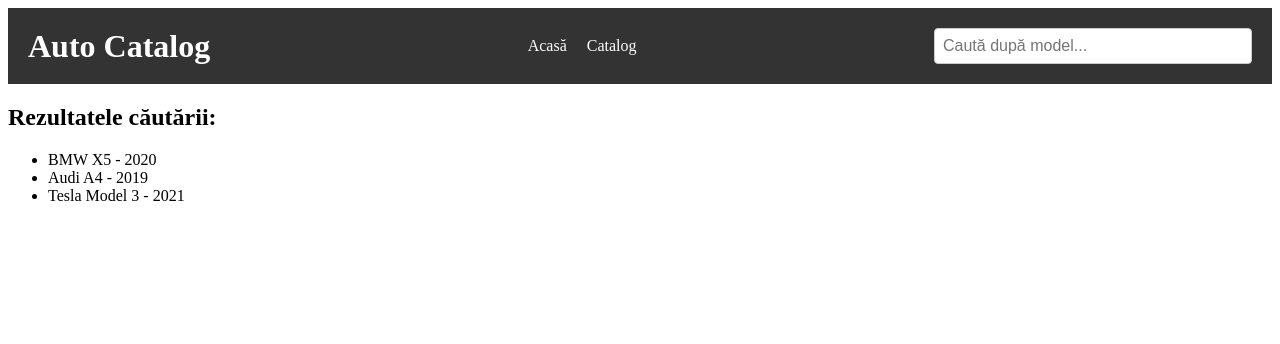
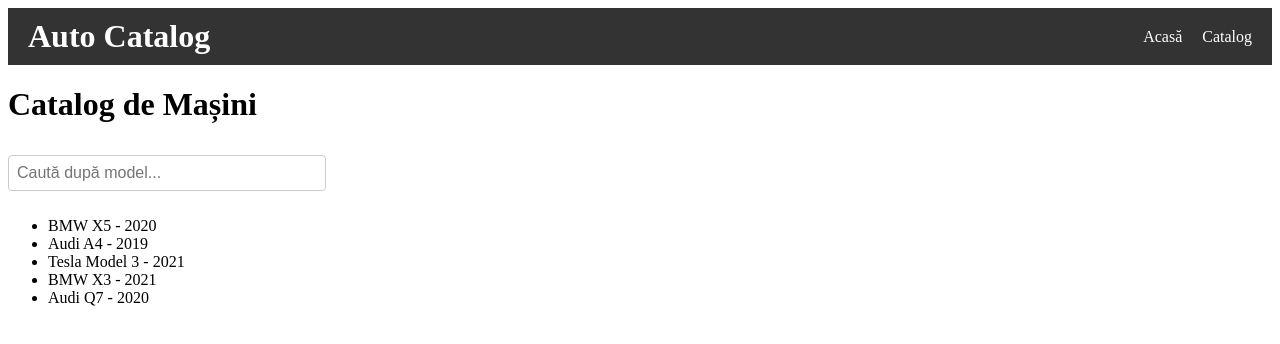
Before and after one commit to radufurtuna/Practica-in-productie-, a React (Create React App) app: page /catalog in a window 1280 px wide. Shown: the top 344 px of the page. Built offline with nearby package versions, Linux system fonts and the light colour scheme.

Commit message:
Separare in doua pagini

```diff
--- a/package.json
+++ b/package.json
@@ -9,6 +9,7 @@
     "@testing-library/user-event": "^13.5.0",
     "react": "^19.1.1",
     "react-dom": "^19.1.1",
+    "react-router-dom": "^7.8.2",
     "react-scripts": "5.0.1",
     "web-vitals": "^2.1.4"
   },
--- a/public/index.html
+++ b/public/index.html
@@ -1,7 +1,7 @@
 <!DOCTYPE html>
 <html lang="en">
   <head>
-    <meta charset="utf-8" />
+  <meta charset="utf-8" />
     <link rel="icon" href="%PUBLIC_URL%/favicon.ico" />
     <meta name="viewport" content="width=device-width, initial-scale=1" />
     <meta name="theme-color" content="#000000" />
--- a/src/App.js
+++ b/src/App.js
@@ -1,70 +1,31 @@
-import React, { useState, useEffect } from 'react';
+import React from 'react';
+import { BrowserRouter as Router, Routes, Route, Link } from 'react-router-dom';
+import Home from './Home';
+import Catalog from './Catalog';
 import './style.css';
 
-// Datele inițiale (poți înlocui cu un API sau un fișier JSON extern)
-const MOCK_DATA = [
-  { id: 1, car_model: 'BMW X5', year: 2020 },
-  { id: 2, car_model: 'Audi A4', year: 2019 },
-  { id: 3, car_model: 'Tesla Model 3', year: 2021 },
-];
-
-// Funcție pentru filtrarea mașinilor
-const filterCars = (searchText, listOfCars) => {
-  if (!searchText) {
-    return listOfCars;
-  }
-  return listOfCars.filter(({ car_model }) =>
-    car_model.toLowerCase().includes(searchText.toLowerCase())
-  );
-};
-
 function App() {
-  const [searchTerm, setSearchTerm] = useState(''); // Textul introdus în bara de căutare
-  const [carList, setCarList] = useState(MOCK_DATA); // Lista de mașini filtrată
-
-  // Debounce pentru căutare (optimizare)
-  useEffect(() => {
-    const debounce = setTimeout(() => {
-      const filteredCars = filterCars(searchTerm, MOCK_DATA);
-      setCarList(filteredCars);
-    }, 300); // Așteaptă 300ms
-
-    return () => clearTimeout(debounce); // Curăță timeout-ul la fiecare modificare
-  }, [searchTerm]);
-
   return (
+    <Router>
       <div className="App">
-      {/* Bara de navigare */}
         <header className="App-header">
           <h1>Auto Catalog</h1>
           <nav>
             <ul>
-            <li><a href="#home">Acasă</a></li>
-            <li><a href="#catalog">Catalog</a></li>
+              <li><Link to="/">Acasă</Link></li>
+              <li><Link to="/catalog">Catalog</Link></li>
             </ul>
           </nav>
-        {/* Bara de căutare */}
-        <input
-          type="text"
-          placeholder="Caută după model..."
-          value={searchTerm}
-          onChange={(e) => setSearchTerm(e.target.value)}
-          className="search-bar"
-        />
         </header>
 
-      {/* Conținut principal */}
         <main>
-        <h2>Rezultatele căutării:</h2>
-        <ul>
-          {carList.map(car => (
-            <li key={car.id}>
-              {car.car_model} - {car.year}
-            </li>
-          ))}
-        </ul>
+          <Routes>
+            <Route path="/" element={<Home />} />
+            <Route path="/catalog" element={<Catalog />} />
+          </Routes>
         </main>
       </div>
+    </Router>
   );
 }
 
--- /dev/null
+++ b/src/Catalog.js
@@ -0,0 +1,39 @@
+import React, { useState } from 'react';
+
+const MOCK_DATA = [
+  { id: 1, car_model: 'BMW X5', year: 2020 },
+  { id: 2, car_model: 'Audi A4', year: 2019 },
+  { id: 3, car_model: 'Tesla Model 3', year: 2021 },
+  { id: 4, car_model: 'BMW X3', year: 2021 },
+  { id: 5, car_model: 'Audi Q7', year: 2020 },
+];
+
+function Catalog() {
+  const [searchTerm, setSearchTerm] = useState('');
+
+  const filteredCars = MOCK_DATA.filter(({ car_model }) =>
+    car_model.toLowerCase().includes(searchTerm.toLowerCase())
+  );
+
+  return (
+    <div>
+      <h1>Catalog de Mașini</h1>
+      <input
+        type="text"
+        placeholder="Caută după model..."
+        value={searchTerm}
+        onChange={(e) => setSearchTerm(e.target.value)}
+        className="search-bar"
+      />
+      <ul>
+        {filteredCars.map((car) => (
+          <li key={car.id}>
+            {car.car_model} - {car.year}
+          </li>
+        ))}
+      </ul>
+    </div>
+  );
+}
+
+export default Catalog;
--- /dev/null
+++ b/src/Home.js
@@ -0,0 +1,11 @@
+import React from 'react';
+
+function Home() {
+  return (
+    <div>
+      <h1>Pagina Home</h1>
+    </div>
+  );
+}
+
+export default Home;
--- a/src/style.css
+++ b/src/style.css
@@ -24,7 +24,7 @@
 }
 
 .App-header nav ul li a {
-  color: white;
+  color: rgb(255, 255, 255);
   text-decoration: none;
 }
 
```
Also changed, not shown: 1 other file (tests, documents, lock files or other folders). Lines whose indentation alone changed are shown as unchanged.
